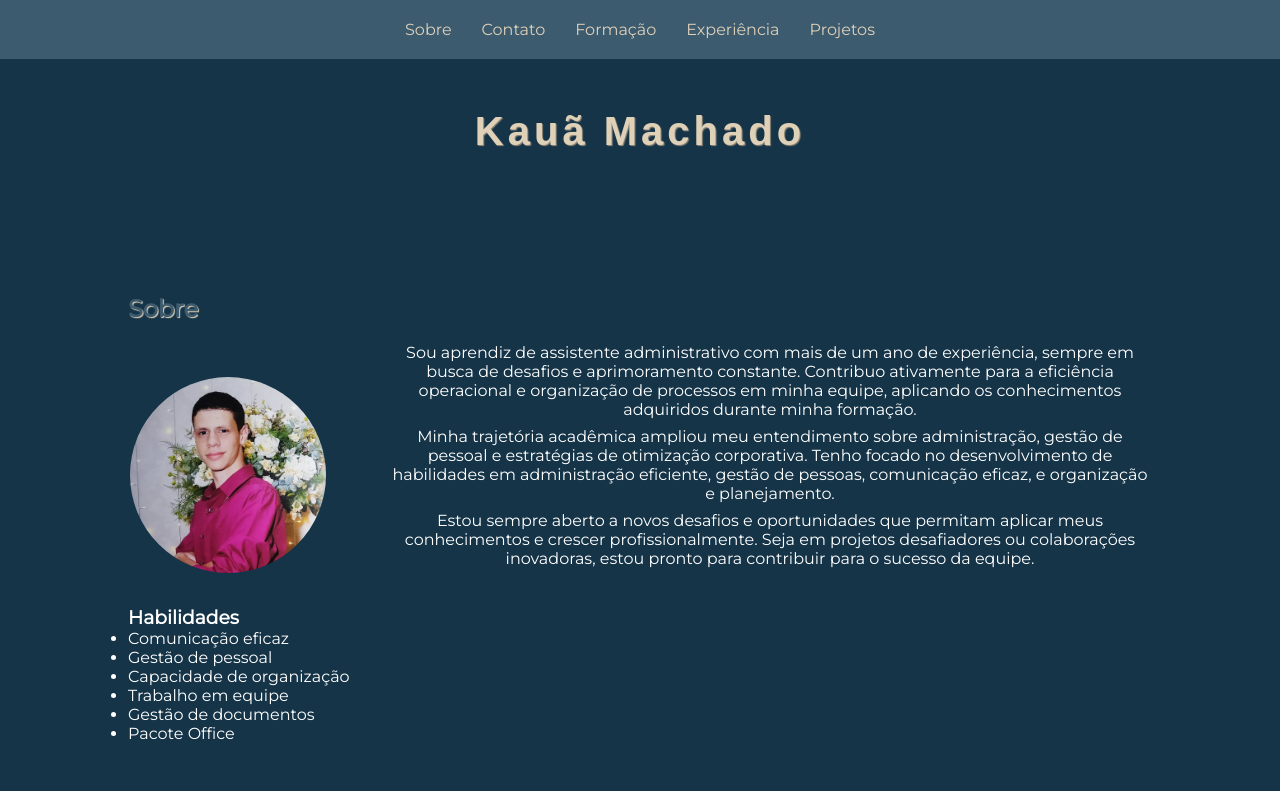
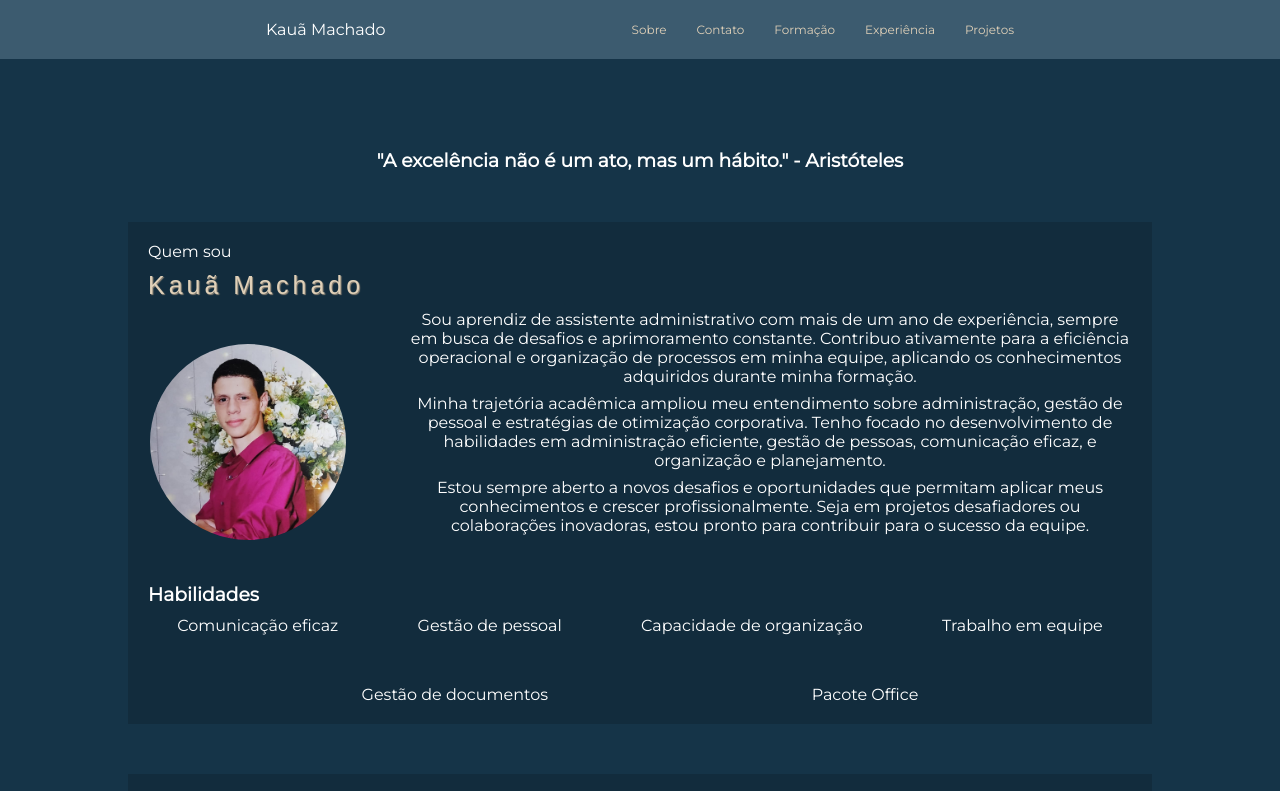
Before and after one commit to regianegaspar/portfolioAdm, a plain HTML site: page index.html in a window 1280 px wide. Shown: the top 791 px of the page. Drawn offline with Linux system fonts and the light colour scheme; a web font is replaced by a local one.

Commit message:
Adicionei estilos

```diff
--- a/index.html
+++ b/index.html
@@ -14,6 +14,7 @@
 
 <body>
     <header id="inicio">
+        <p>Kauã Machado</p>
         <ul class="menu">
             <li><a href="#sobre">Sobre</a></li>
             <li><a href="#contato">Contato</a></li>
@@ -21,11 +22,18 @@
             <li><a href="#experiencia">Experiência</a></li>
             <li><a href="#projetos">Projetos</a></li>
         </ul>
-        <h1 class="nome">Kauã Machado</h1>
+        <!-- <h1 class="nome">Kauã Machado</h1> -->
     </header>
+
     <main>
+
+        <section class="saudacao">
+            <h3>"A excelência não é um ato, mas um hábito." - Aristóteles</h3>
+        </section>
+
         <section id="sobre">
-            <h2>Sobre</h2>
+            <p>Quem sou</p>
+            <span class="nome">Kauã Machado</span>
             <div class="informacoes">
                 <img class="foto" src="foto.jpeg" alt="Foto de perfil">
                 <div>
@@ -76,6 +84,7 @@
                 </ul>
             </div>
         </section>
+
         <section id="contato">
             <h2>Contato</h2>
             <div class="lista-contatos">
@@ -94,6 +103,7 @@
                 </div>
             </div>
         </section>
+
         <section id="formacao">
             <h2>Formação</h2>
             <div class="lista-cursos">
@@ -123,19 +133,21 @@
                 </div> -->
             </div>
         </section>
+
         <section id="experiencia">
             <h2>Experiência</h2>
             <div>
                 <h3>Assistente administrativo - Aprendiz</h3>
                 <p>Grupo Santin</p>
                 <p>Fev de 2023 - atual</p>
-                <!-- <p>decrição das atividades</p> -->
+                <p>Atividades focadas no departamento pessoal realizando lançamento de pontos, acompanhando e analisando a jornada de colaboradores conforme as legislações trabalhistas, conferindo documentações e demais tarefas relacionadas ao DP.</p>
             </div>
         </section>
+
         <section id="projetos">
             <h2>Projetos</h2>
             <div>
-                <h3>Projeto Redes que Amparam</h3>
+                <h3>Redes que Amparam</h3>
                 <p>Ago - Nov 2023</p>
                 <p>Participei de um projeto organizado pela instituição CEPROESC, onde visitamos o Centro de Referência de Assistência Social (CRAS) do Jardim das Hortênsias em Araraquara. Identificamos situações de vulnerabilidade social na comunidade e, em equipe, tivemos responsabilidades específicas. Minha equipe foi encarregada de coletar informações de sites de pesquisa e dados das entrevistas, além de elaborar um documento formal para a apresentação final.</p>
 
@@ -162,6 +174,7 @@
                     alinhados.</p> -->
             </div>
         </section>
+
         <div class="retorno">
             <a href="#inicio">retorne ao Topo</a>
         </div>
--- a/style.css
+++ b/style.css
@@ -16,136 +16,184 @@
 body {
   background: var(--cor-de-fundo);
   color: #ffffff;
-    font-family: 'Montserrat', sans-serif;
+  font-family: "Montserrat", sans-serif;
   font-weight: 400;
   font-size: 16px;
 }
 
-
 /* Estilos para o cabeçalho */
 
-#inicio{
-    text-align: center;
+#inicio {
+  align-items: center;
+  background: var(--cor2);
+  display: flex;
+  justify-content: space-evenly;
+  padding: 20px;
 }
 .menu {
-    background: var(--cor2);
   color: var(--cor4);
   display: flex;
   align-items: baseline;
+  font-size: 12px;
   gap: 30px;
   justify-content: center;
   list-style-type: none;
-    padding: 20px;
 }
 
-.menu a{
+.menu a {
   color: var(--cor4);
   text-decoration: none;
 }
 
-.menu a:visited{
+/* .menu a:visited{
     color: var(--cor4);
+} */
+
+.saudacao {
+  text-align: center;
+  animation: blur-in-expand 1s linear both;
 }
 
-.nome{
-    animation:tracking-in-expand 1.5s linear both;
-    color: var(--cor4);
-    font-family: 'Poetsen One', sans-serif;
-    font-size: 40px;
-    letter-spacing: 4px;
-    padding: 50px;
-    text-align: center;
-    text-shadow: 1px 1px 1px var(--cor3);
-
+@keyframes blur-in-expand {
+  0% {
+    transform: scale(0);
+    filter: blur(12px);
+    opacity: 0;
   }
-
-@keyframes tracking-in-expand{
-    0%{
-        letter-spacing:-.2em;
-        opacity:0;
-    }
-    40%{
-        opacity:.6;
-    }
-    100%{
-        opacity:1;
+  100% {
+    transform: scale(1);
+    filter: blur(0);
+    opacity: 1;
   }
 }
 
 
-main{
-    padding: 40px 100px;
+
+main {
+  padding: 40px 10px;
 }
 
-
 /* Estilos para as seções */
-section{
-    border-bottom: 2px solid var(--cor2);
+section {
+  /* border-bottom: 2px solid var(--cor2); */
   margin: 0 auto;
   max-width: 80vw;
   padding: 50px 0;
 }
 
-section h2 {
+/* section h2 {
   color: var(--cor2);
   margin-bottom: 20px;
   text-shadow: 1px 1px 1px var(--cor4);
+} */
+
+#sobre, #contato, #formacao, #experiencia, #projetos{
+    align-items: flex-start;
+    background-color: #00000026;
+    display: flex;
+    flex-direction: column;
+    font-size: 16px;
+    gap: 10px;
+    justify-content: center;
+    margin-bottom: 50px;
+    /* border: 1px solid var(--cor4); */
+    /* box-shadow: 2px 2px 2px solid black; */
+    padding: 20px;
 }
 
-.informacoes{
+.nome {
+    animation: tracking-in-expand 1.5s linear both;
+    color: var(--cor4);
+    font-family: "Poetsen One", sans-serif;
+    font-size: 25px;
+    letter-spacing: 4px;
+    text-shadow: 1px 1px 1px var(--cor3);
+  }
+
+  @keyframes tracking-in-expand {
+    0% {
+      letter-spacing: -0.2em;
+      opacity: 0;
+    }
+    40% {
+      opacity: 0.6;
+    }
+    100% {
+      opacity: 1;
+    }
+  }
+
+.informacoes {
   align-items: center;
   display: flex;
   gap: 60px;
   justify-content: space-evenly;
 }
 
-.foto{
+.foto {
   border: 2px solid transparent;
   border-radius: 50%;
   height: 200px;
   transition: filter 0.3s ease;
 }
-.foto:hover{
+
+.foto:hover {
   filter: brightness(80%);
-    border: 2px solid var(--cor4)
+  border: 2px solid var(--cor4);
+}
+
+.apresentacao {
+  text-align: center;
+  padding-bottom: 30px;
+}
+
+.apresentacao p {
+  padding-bottom: 8px;
+}
+
+.habilidades h3{
+    padding-bottom: 10px;
+}
+
+.habilidades ul{
+    align-items: center;
+    display: flex;
+    flex-wrap: wrap;
+    gap: 50px;
+    justify-content: space-evenly;
+}
+
+.habilidades li{
+    list-style-type: none;
 }
 
 
-
-.apresentacao{
-    text-align: center;
-    padding-bottom: 30px;
-
-}
-
-.apresentacao p{
-    padding-bottom: 8px;
-}
-
-.lista-contatos{
+.lista-contatos {
   align-items: center;
   display: flex;
   flex-wrap: wrap;
   gap: 50px;
   justify-content: center;
+
 }
 
-.lista-contatos div{
+
+.lista-contatos div {
   align-items: center;
   display: flex;
   gap: 10px;
 }
 
-.lista-contatos img{
+.lista-contatos img {
   width: 30px;
 }
 
-.lista-contatos a{
+.lista-contatos a {
   color: var(--cor4);
   text-decoration: none;
 }
 
-.lista-cursos{
+.lista-cursos {
   align-items: center;
   display: flex;
   flex-wrap: wrap;
@@ -153,24 +201,25 @@ section h2 {
   gap: 15px;
 }
 
-.lista-cursos div{
+.lista-cursos div {
   width: 30vw;
 }
 
-.lista-cursos div h3{
+.lista-cursos div h3 {
   padding-bottom: 15px;
 }
 
-#experiencia div, #projetos div{
+#experiencia div,
+#projetos div {
   padding: 30px;
 }
 
-.retorno{
+.retorno {
   padding: 30px;
   text-align: center;
 }
 
-.retorno a{
+.retorno a {
   color: var(--cor4);
   text-decoration: none;
 }
@@ -182,7 +231,7 @@ footer {
   padding: 20px;
 }
 
-footer a{
+footer a {
   color: var(--cor4);
   text-decoration: none;
 }
```
Lines whose indentation alone changed are shown as unchanged.
